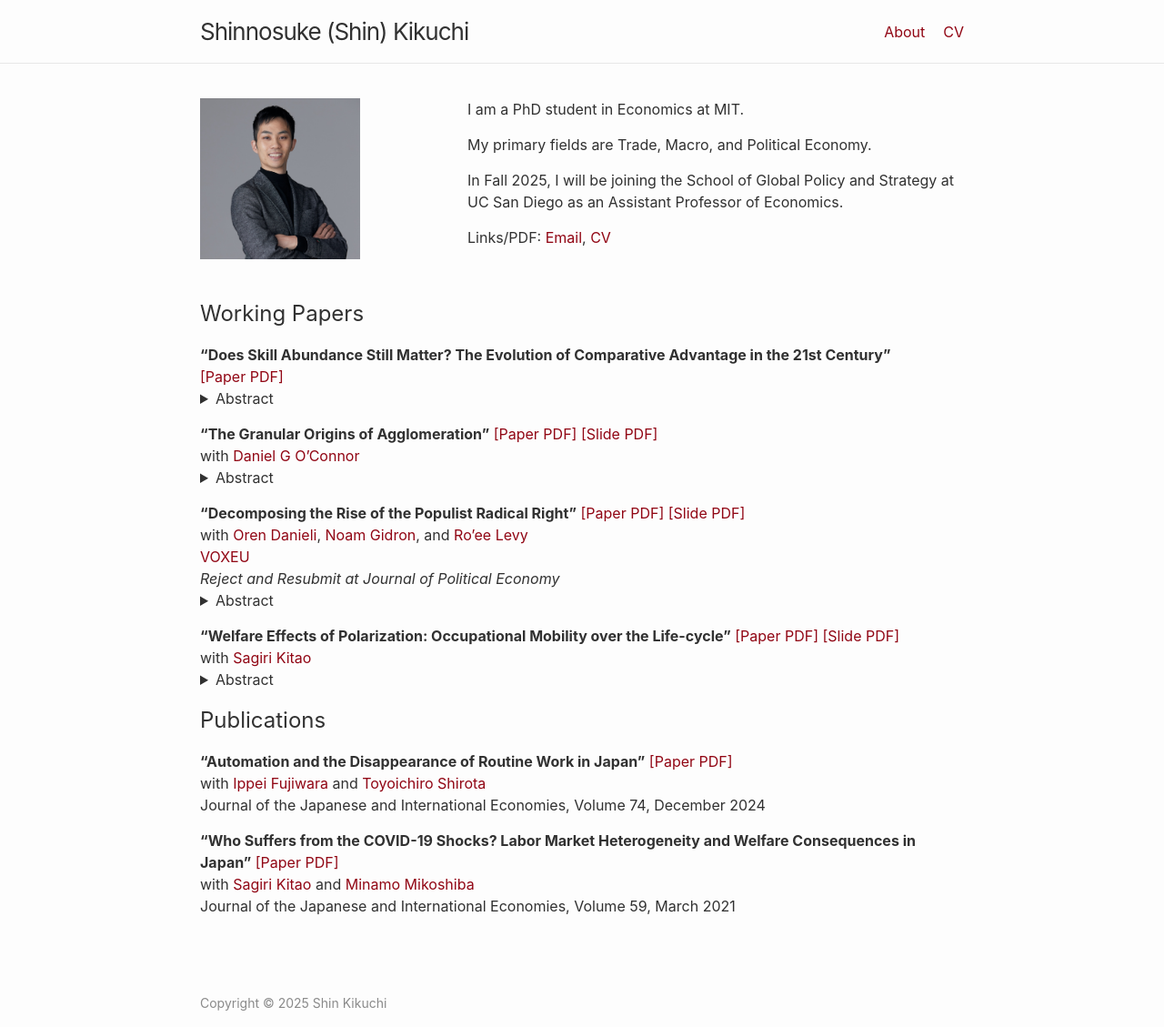
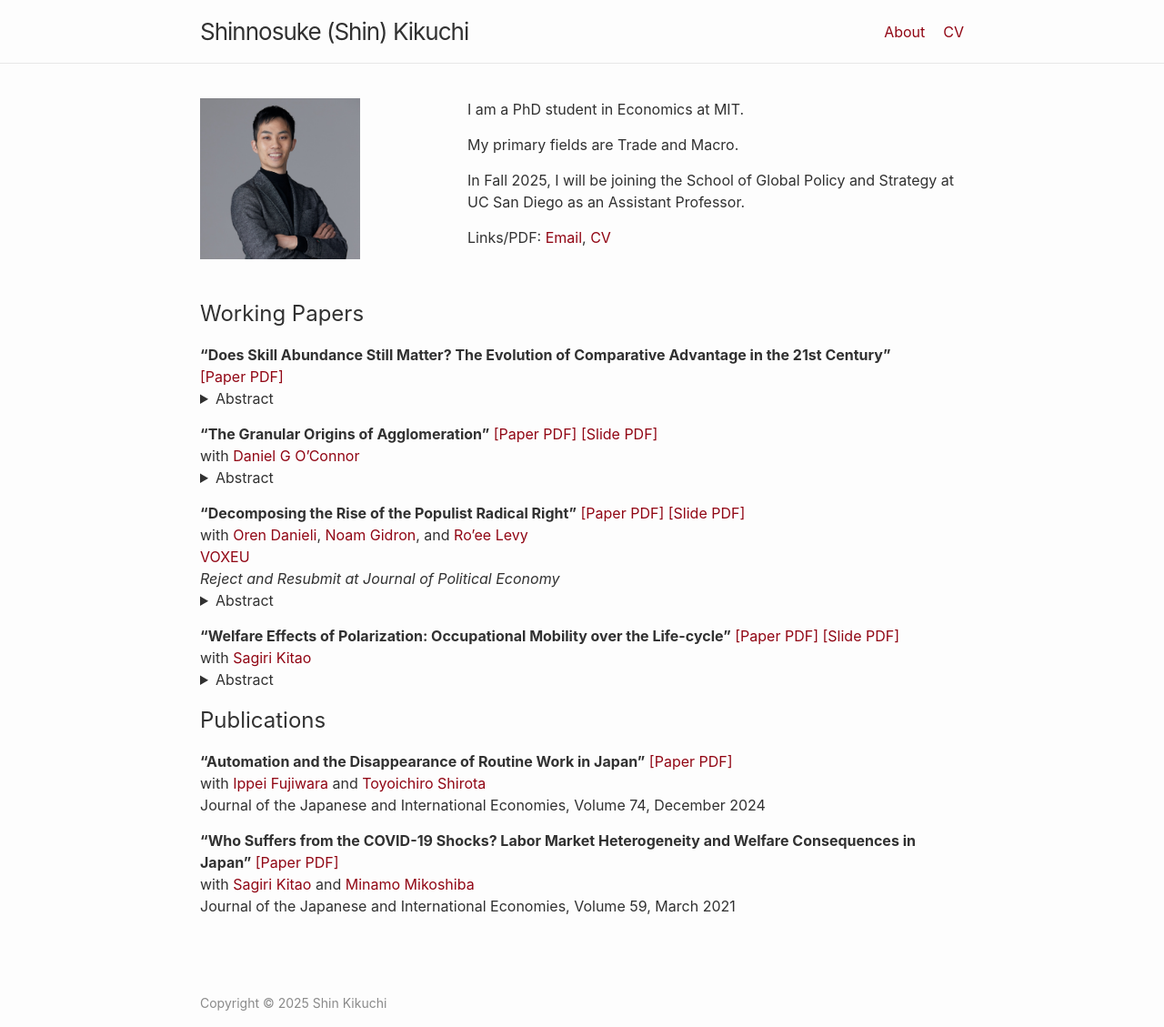
Before and after one commit to shinnkikuchi/shinnkikuchi.github.io, a Jekyll site: the page built from index.md, in a window 1280 px wide. Shown: the whole page at 91% size. Built offline with Jekyll 4.4.1, drawn with Linux system fonts in a browser that asks for light colours.

Commit message:
Update home.html

```diff
--- a/_layouts/home.html
+++ b/_layouts/home.html
@@ -10,8 +10,8 @@
 
   <div class="columnright">
     <p>I am a PhD student in Economics at MIT. </p>
-    <p>My primary fields are Trade, Macro, and Political Economy.</p>
-    <p>In Fall 2025, I will be joining the School of Global Policy and Strategy at UC San Diego as an Assistant Professor of Economics.</p>
+    <p>My primary fields are Trade and Macro.</p>
+    <p>In Fall 2025, I will be joining the School of Global Policy and Strategy at UC San Diego as an Assistant Professor.</p>
     <p>Links/PDF: <a href="mailto:skikuchi@mit.edu">Email</a>, <a href="/files/ShinKikuchi_CV.pdf" target="_blank">CV</a> </p>
   </div>
 
```
